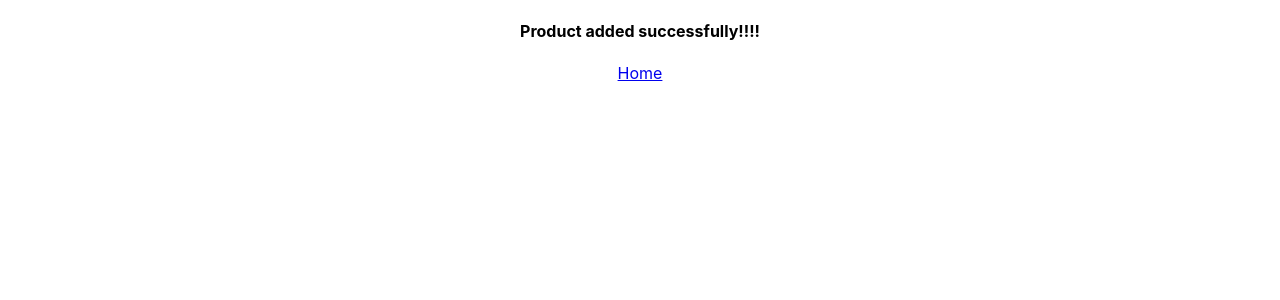
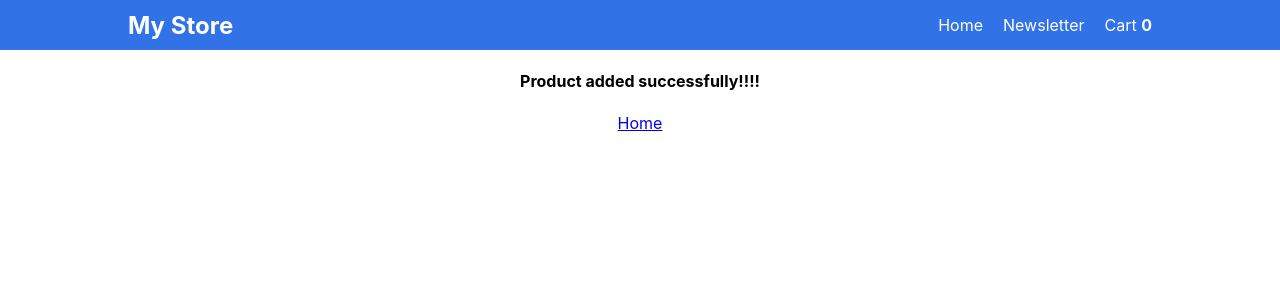
Before and after one commit to jiyojollyk/AnalyticsProject, a React (Create React App) app: page /#/thankyou in a window 1280 px wide. Shown: the top 300 px of the page. Built offline with nearby package versions, Linux system fonts and the light colour scheme.

Commit message:
hashrouter

```diff
--- a/src/App.js
+++ b/src/App.js
@@ -36,8 +36,8 @@ function App() {
         <HashRouter>
           <Routes>
             <Route path='/' Component={Home} />
-            <Route path='/detail' Component={ProductDetail} />
-            <Route path='/thankyou' Component={Success} />
+            <Route path='detail' Component={ProductDetail} />
+            <Route path='thankyou' Component={Success} />
           </Routes>
         </HashRouter>
     </div>
--- a/src/Card.js
+++ b/src/Card.js
@@ -11,7 +11,7 @@ const Card =(props)=>{
             <p>{props.data.desc}</p>
             <div className="card-footer">
                 <h5>{props.data.price}</h5>
-                <Link className="add-to-cart" to='/detail' state={{data: props.data}}> View Details </Link>
+                <Link className="add-to-cart" to='detail' state={{data: props.data}}> View Details </Link>
             </div>
         </div>
     )
--- a/src/Success.js
+++ b/src/Success.js
@@ -1,5 +1,6 @@
 import React from "react";
 import { Link } from "react-router-dom";
+import Header from "./Header";
 
 const Success =(props)=>{
     const handleClick=()=>{
@@ -7,8 +8,9 @@ const Success =(props)=>{
     }
     return(
         <div>
+            <Header />
             <h4>Product added successfully!!!!</h4>
-            <Link to={'/AnalyticsProject'}>Home</Link>
+            <Link to={'/'}>Home</Link>
         </div>
     )
 }
--- a/src/redux/reducer.js
+++ b/src/redux/reducer.js
@@ -8,7 +8,7 @@ const cartSlice = createSlice({
   reducers: {
     addToCart: (state, action) => {
       state.cartCount = action.payload;
-      window.location.href = '/thankyou';
+      window.location.href = '#thankyou';
     },
   },
 });
```
